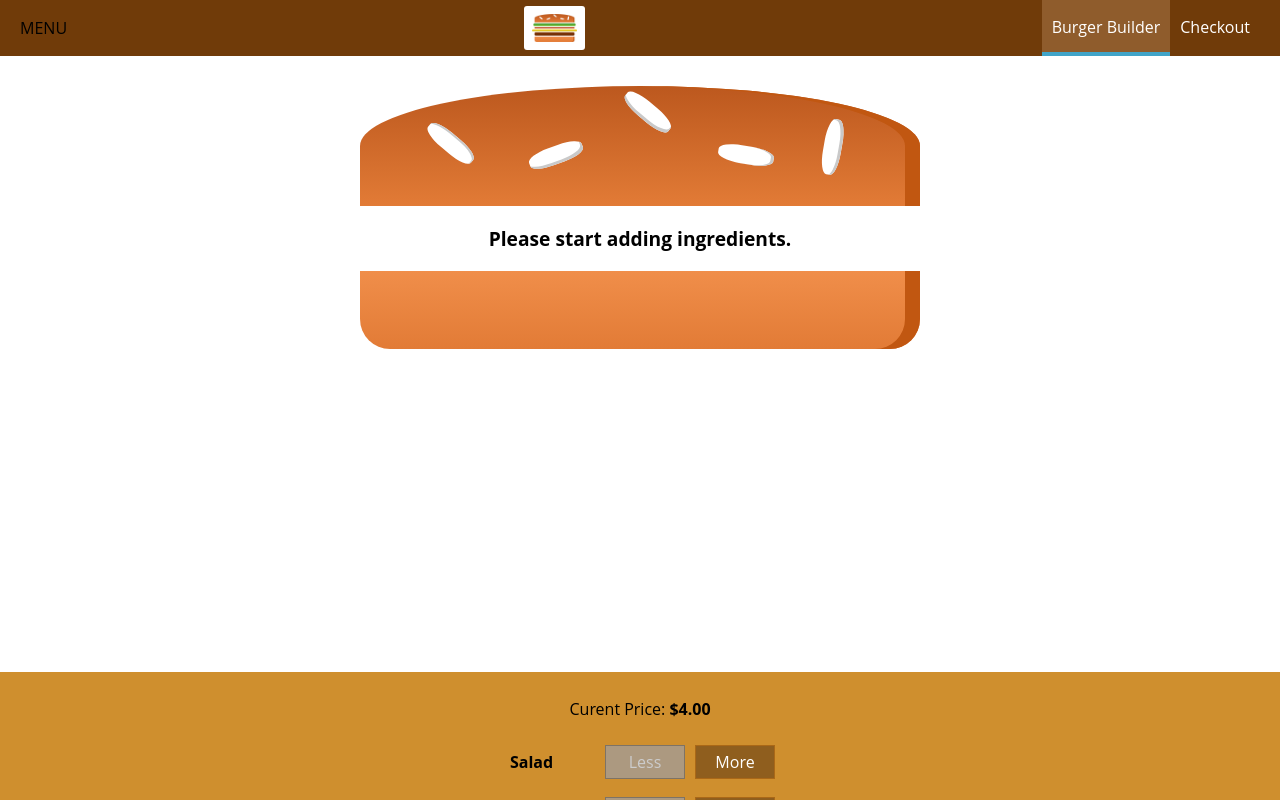
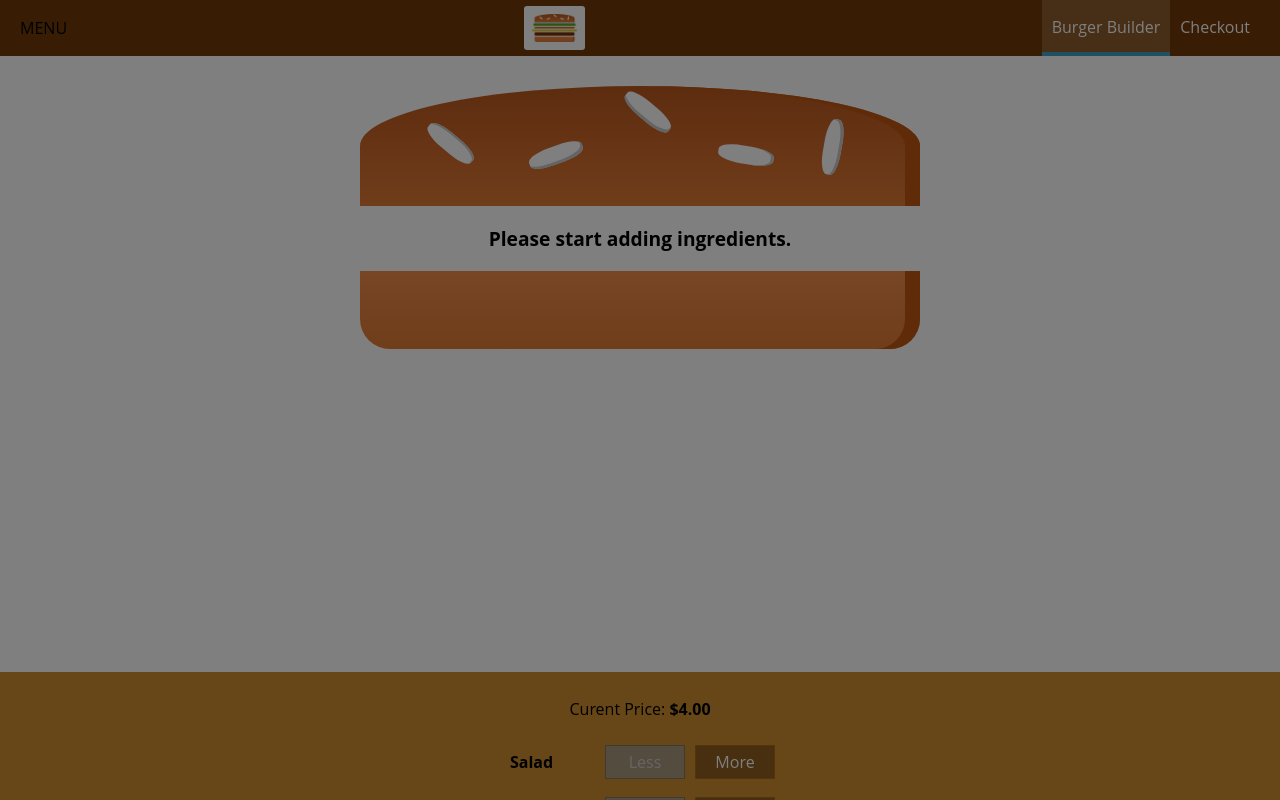
Before and after one commit to donsvederus/burger-builder, a React app: page / in a window 1280 px wide. Shown: the top 800 px of the page. Built offline with nearby package versions, Linux system fonts and the light colour scheme.

Commit message:
0.149 Reusing the Backdrop, Closing Sidedrawer

```diff
--- a/src/components/Layout/Layout.js
+++ b/src/components/Layout/Layout.js
@@ -1,17 +1,31 @@
-import React from 'react';
+import React, { Component } from 'react';
 import classes from './Layout.css';
 import Auxiliary from '../../hoc/Auxiliary';
 import Toolbar from '../Navigation/Toolbar/Toolbar';
 import SideDrawer from '../Navigation/SideDrawer/SideDrawer';
 
-const layout = ( props ) => (
-    <Auxiliary>
-        <Toolbar />
-        <SideDrawer />
-        <main className={classes.Content}>
-            {props.children}
-        </main>
-    </Auxiliary>
-);
+class Layout extends Component {
+    state = {
+        showSideDrawer: true
+    }
 
-export default layout;
+    sideDrawerClosedHandler = () => {
+        this.setState({showSideDrawer: false});
+    }
+
+    render () {
+        return (
+            <Auxiliary>
+                <Toolbar />
+                <SideDrawer
+                open={this.state.showSideDrawer}
+                closed={this.sideDrawerClosedHandler} />
+                <main className={classes.Content}>
+                    {this.props.children}
+                </main>
+            </Auxiliary>
+        )
+    }
+}
+
+export default Layout;
--- a/src/components/Navigation/SideDrawer/SideDrawer.js
+++ b/src/components/Navigation/SideDrawer/SideDrawer.js
@@ -2,11 +2,18 @@
 import Logo from '../../Logo/Logo';
 import NavigationItems from '../NavigationItems/NavigationItems';
 import classes from './SideDrawer.css';
+import Backdrop from '../../UI/Backdrop/Backdrop';
+import Auxiliary from '../../../hoc/Auxiliary';
 
 const sideDrawer = (props) => {
-    //...
+    let attachedClasses = [classes.SideDrawer, classes.Close];
+    if (props.open) {
+        attachedClasses = [classes.SideDrawer, classes.Open];
+    }
     return (
-        <div className={classes.SideDrawer}>
+        <Auxiliary>
+            <Backdrop show={props.open} clicked={props.closed} />
+            <div className={attachedClasses.join(' ')}>
                 <div className={classes.Logo}>
                     <Logo />
                 </div>
@@ -14,6 +21,7 @@
                     <NavigationItems />
                 </nav>
             </div>
+        </Auxiliary>
     );
 }
 
```
Lines whose indentation alone changed are shown as unchanged.
